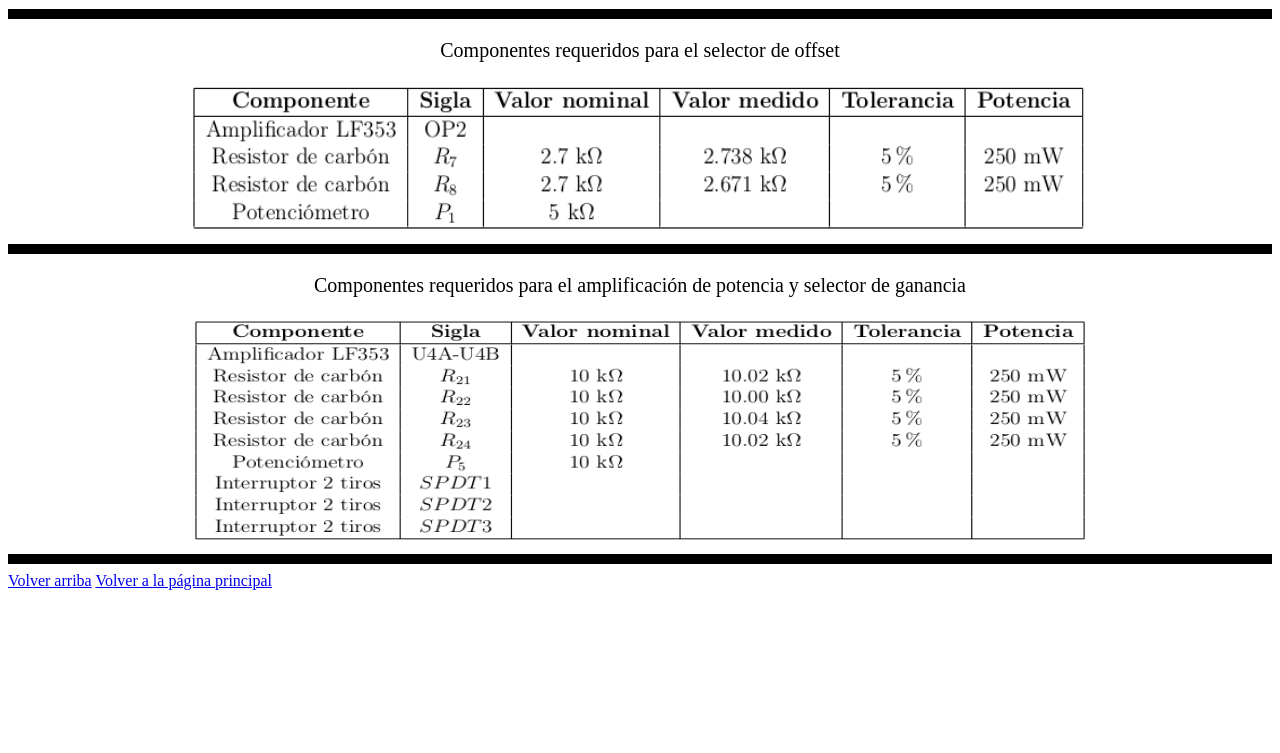
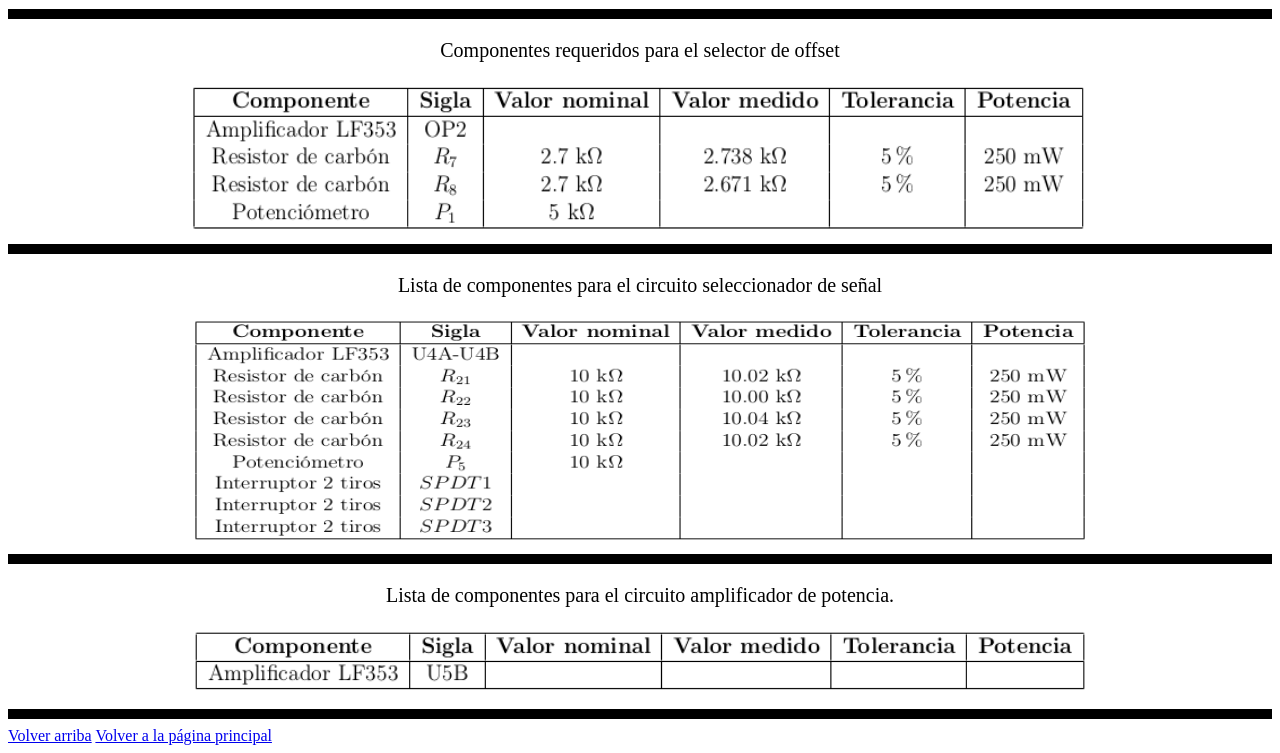
Before and after one commit to GabrielBarrantes/laboiiucr, a plain HTML site: page componentes.html in a window 1280 px wide. Shown: the part 1672-2425 px from the top of the page. Before the commit the page ends 2270 px from the top, so only its background shows below. Drawn offline with Linux system fonts and the light colour scheme.

Commit message:
Update componentes.html

```diff
--- a/componentes.html
+++ b/componentes.html
@@ -29,9 +29,14 @@
 	<center><img src="imagenes/componentes4.png" width="900" height="150"></center>
 	<hr style="height:8px; color: black; background-color: black; border: 1px solid #000;" />
 
-	<p style = "text-align: center; font-size: 20px; color:black;">Componentes requeridos para el amplificación de potencia y selector de ganancia</p>
+	<p style = "text-align: center; font-size: 20px; color:black;">Lista de componentes para el circuito seleccionador de señal</p>
 	<center><img src="imagenes/componentes5.png" width="900" height="225"></center>
 	<hr style="height:8px; color: black; background-color: black; border: 1px solid #000;" />
+
+	<p style = "text-align: center; font-size: 20px; color:black;">Lista de componentes para el circuito amplificador de potencia.</p>
+	<center><img src="imagenes/componentes6.png" width="900" height="70"></center>
+	<hr style="height:8px; color: black; background-color: black; border: 1px solid #000;" />
+
 
 	<a href="#primero">Volver arriba</a> <a href="main.html">Volver a la página principal</a>
 	</body>
```
